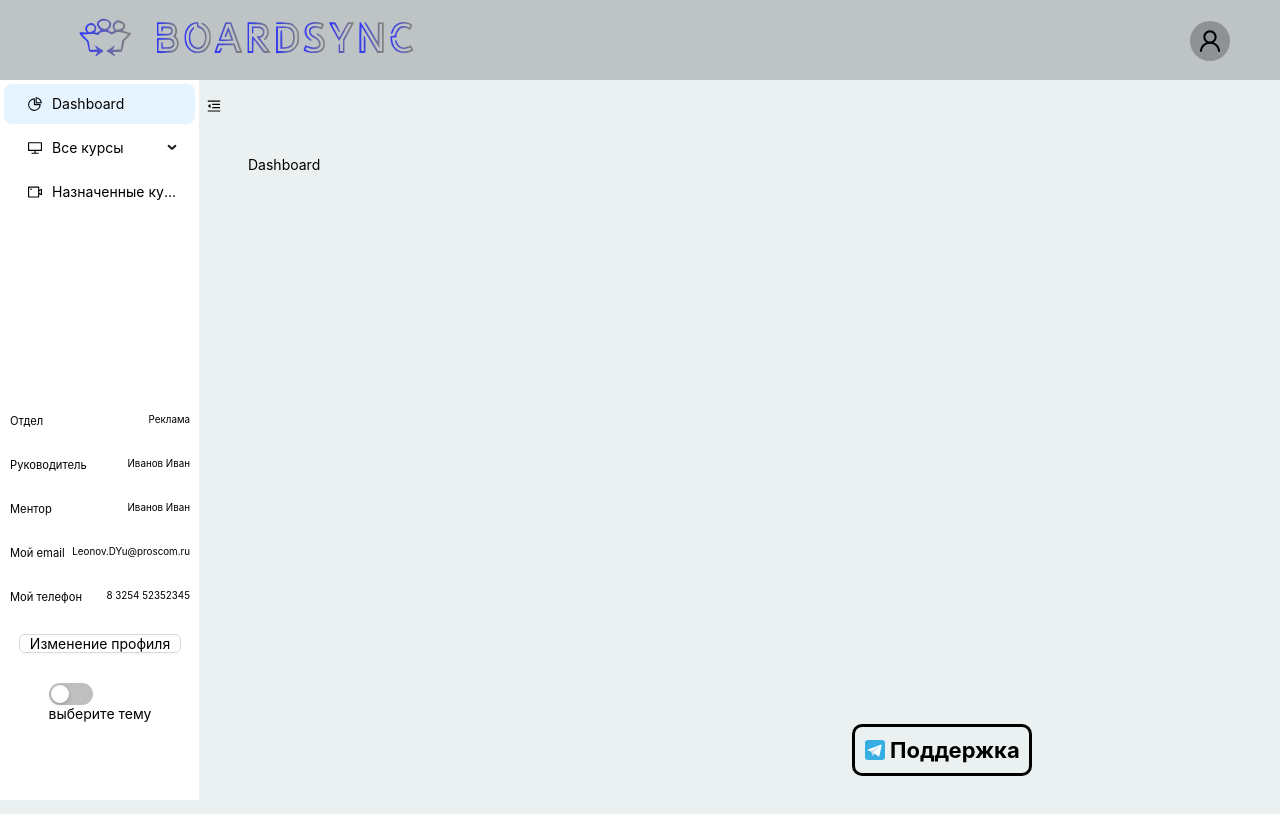
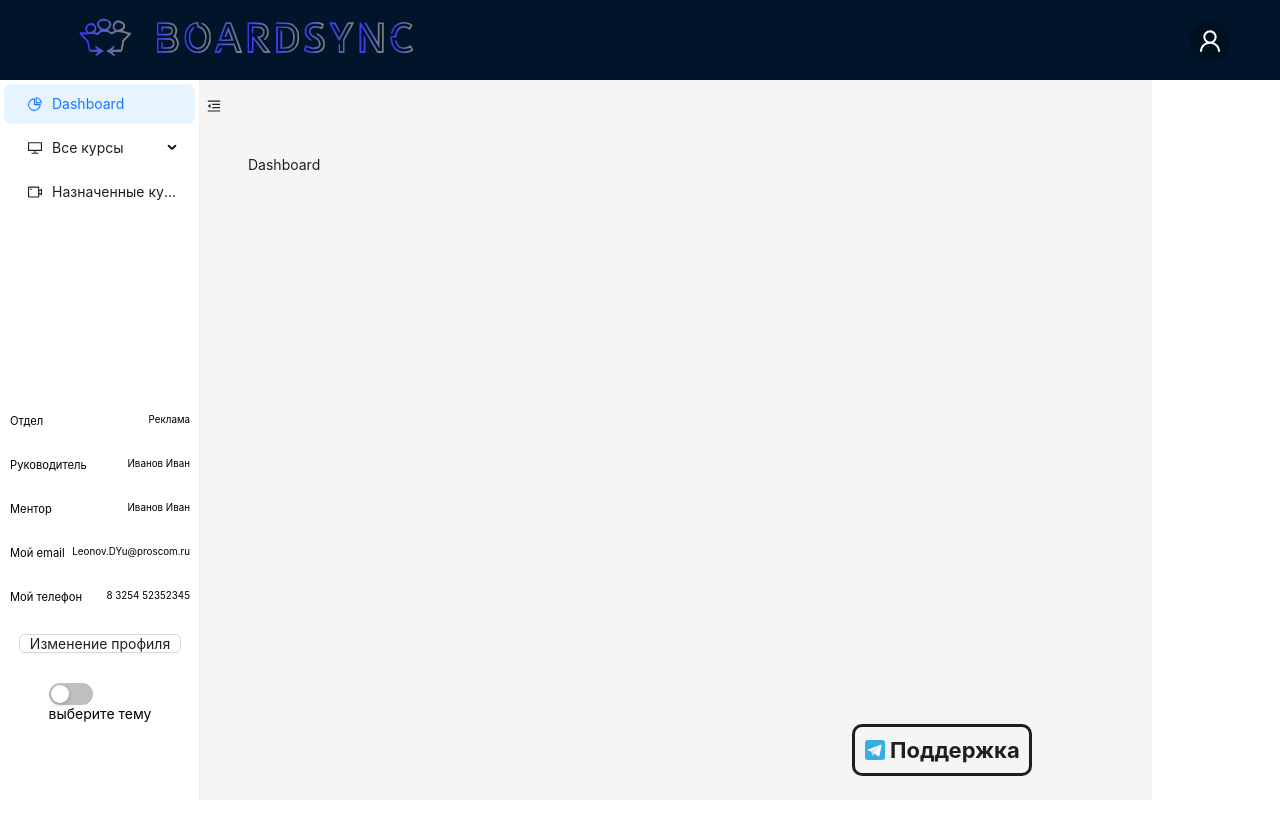
Before and after one commit to GuildOfTwo/hackaton_0.2, a React (Vite) app: page /dashboard in a window 1280 px wide. Built offline with nearby package versions, Linux system fonts and the light colour scheme.

Commit message:
refactor-theme-switch

```diff
--- a/src/components/Theme/Theme.tsx
+++ b/src/components/Theme/Theme.tsx
@@ -2,21 +2,8 @@ import { ThemeProvider } from "styled-components";
 import { TThemeProps } from "../../utils/types/types";
 import { useState, useEffect } from 'react';
 import { useAppSelector } from "../../hooks";
-
-
-const defaultTheme = {
-  textcolor: 'black',
-  backgroundColor1: '#ebf1f1',
-  backgroundColor2: '#bec3c6',
-  backgroundColor3: '#7C7C7C'
-}
-
-const darkTheme = {
-  textcolor: '#D2D2D2',
-  backgroundColor1: '#0A1F32',
-  backgroundColor2: '#2D384A',
-  backgroundColor3: '#344756'
-}
+import darkTheme from "../../themes/darkTheme";
+import { defaultTheme } from "antd/es/theme/context";
 
 const Theme = ({ children }: TThemeProps) => {
   const currentTheme = useAppSelector(store => store.theme.theme)
```
Also changed, not shown: src/themes/darkTheme.ts (added), src/themes/defaultTheme.ts (added).
